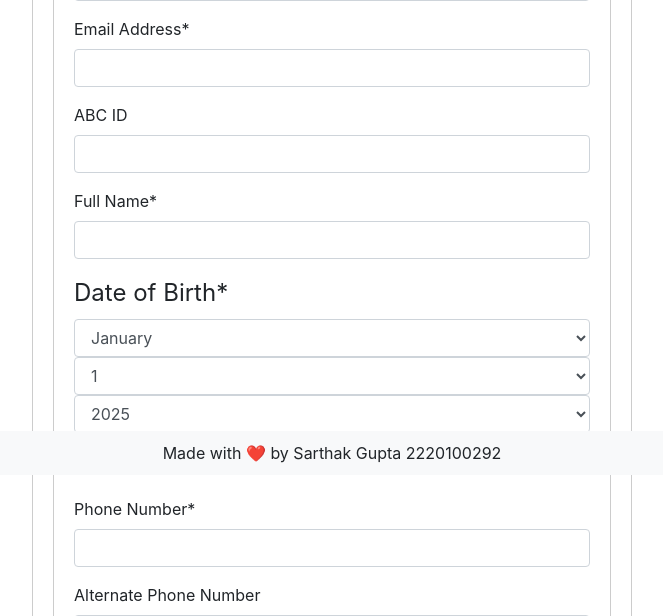
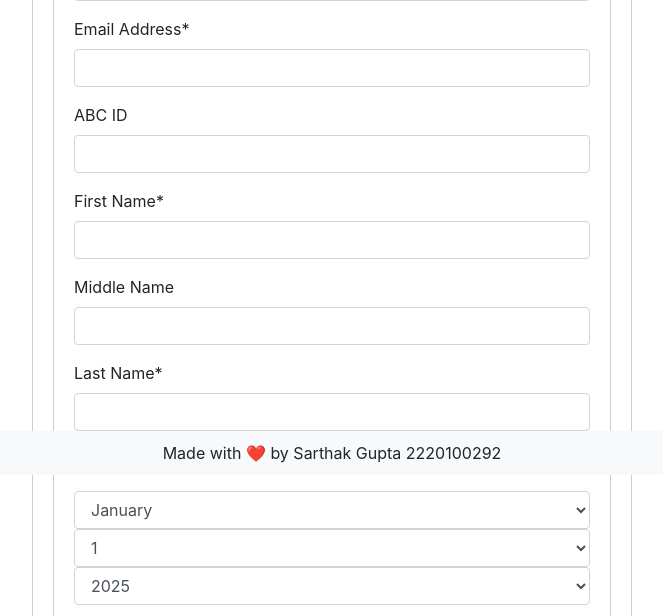
Before and after one commit to sarthakghere/student-support-cell, a Django app: page /students/add/single/ in a window 1280 px wide. Shown: the part 325-941 px from the top of the page, without its empty margins (308-971 px from the left). Run offline with Django 5.2, Linux system fonts and the light colour scheme; the visitor is signed in with stand-in values (Sample User, id 1); some libraries are stand-ins or nearby versions.

Commit message:
Made changes according to new name fields

```diff
--- a/students/forms.py
+++ b/students/forms.py
@@ -8,7 +8,9 @@ class StudentForm(forms.Form):
     erp = forms.CharField(max_length=20,required=True,label="ERP ID")
     email = forms.EmailField(required=True,label="Email Address")
     abc_id = forms.CharField(max_length=20,label="ABC ID",required=False)
-    full_name = forms.CharField(max_length=100,required=True,label="Full Name")
+    first_name = forms.CharField(max_length=50,required=True,label="First Name")
+    middle_name = forms.CharField(max_length=50,required=False,label="Middle Name")
+    last_name = forms.CharField(max_length=50,required=True,label="Last Name")
     dob = forms.DateField(required=True, label="Date of Birth", widget=forms.SelectDateWidget(years=range(date.today().year, 1970, -1)))
     gender = forms.ChoiceField(choices=Student.GenderChoices.choices,required=False,label="Gender")
 
--- a/students/templates/students/manage_options.html
+++ b/students/templates/students/manage_options.html
@@ -32,7 +32,7 @@
                     {% for student in students %}
                         <tr>
                             <th scope="row">{{ forloop.counter }}</th>
-                            <td>{{ student.user.full_name }}</td>
+                            <td>{{ student.user.first_name }} {{ student.user.last_name }}</td>
                             <td><a href="{% url 'students:view_student' student.id %}">{{ student.prn }}</a></td>
                             <td>{{ student.program }}</td>
                             <td>{{ student.user.email }}</td>
--- a/students/templates/students/view_student.html
+++ b/students/templates/students/view_student.html
@@ -37,7 +37,7 @@
             </div>
         </div>
         <div class="card-body">
-            <p><strong>Name:</strong> {{ student.user.full_name }}</p>
+            <p><strong>Name:</strong> {{ student.user.first_name }} {{student.user.middle_name|default:""}} {{ student.user.last_name }}</p>
             <p><strong>PRN:</strong> {{ student.prn }}</p>
             <p><strong>ERP ID:</strong> {{ student.erp }}</p>
             <p><strong>Date of Birth:</strong> {{ student.dob }}</p>
--- a/students/views.py
+++ b/students/views.py
@@ -127,7 +127,9 @@ def add_single_student(request):
         if form.is_valid():
             email = form.cleaned_data.get('email')
             prn = form.cleaned_data.get('prn')
-            full_name = form.cleaned_data.get('full_name')
+            first_name = form.cleaned_data.get('first_name')
+            middle_name = form.cleaned_data.get('middle_name')
+            last_name = form.cleaned_data.get('last_name')
 
             # Check if the email already exists
             if User.objects.filter(email=email).exists():
@@ -142,7 +144,9 @@ def add_single_student(request):
                 user, created = User.objects.get_or_create(
                     email=email,
                     defaults={
-                        'full_name': full_name,
+                        'first_name': first_name,
+                        'middle_name': middle_name,
+                        'last_name': last_name,
                         'role': 'student',
                     }
                 )
@@ -283,11 +287,16 @@ def confirm_add(request):
         for index, row in df.iterrows():
             email = row['Email ID'].strip() if pd.notna(row['Email ID']) else None
             full_name = row['Name of the Student'].strip() if pd.notna(row['Name of the Student']) else ""
+            first_name = full_name.split()[0]
+            middle_name = " ".join(full_name.split()[1:-1]) if len(full_name.split()) > 2 else ""
+            last_name = full_name.split()[-1] if len(full_name.split()) > 1 else ""
             # Check if the user exists or create a new one
             user, created = User.objects.get_or_create(
                     email=email,
                     defaults={
-                        'full_name': full_name,
+                        'first_name': first_name,
+                        'middle_name': middle_name,
+                        'last_name': last_name,
                         'role': 'student',
                     }
                 )
```
